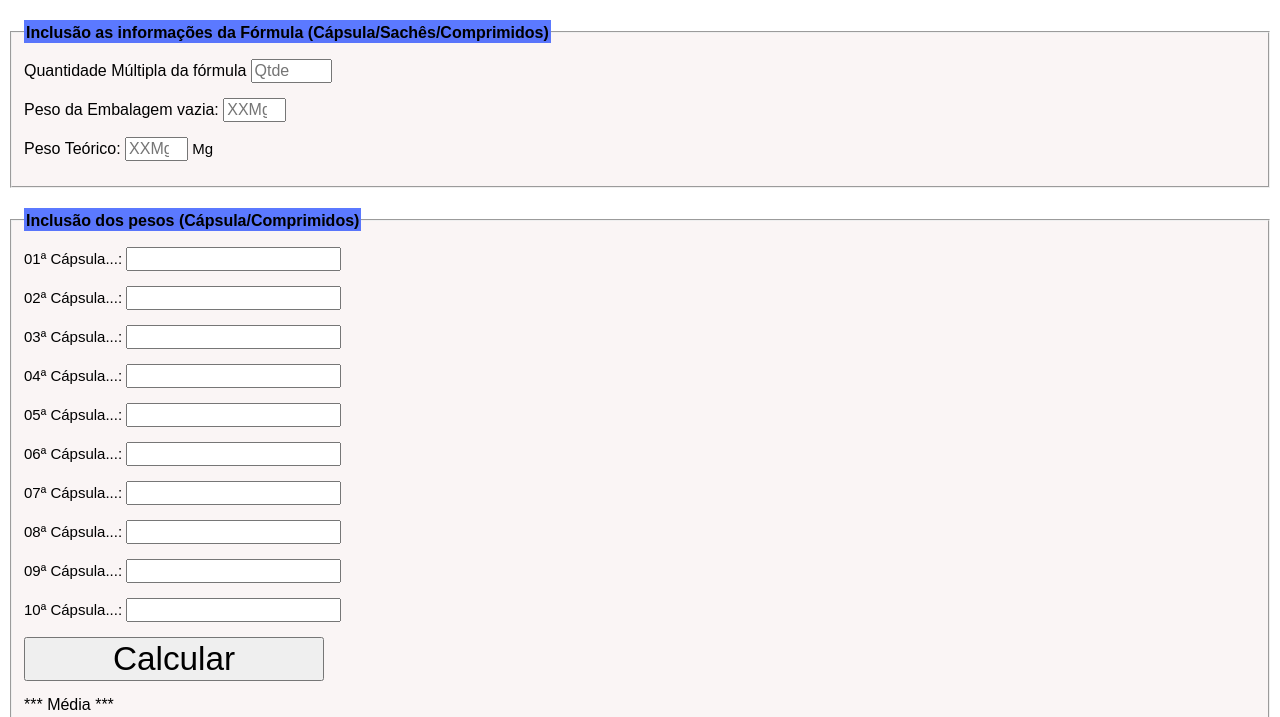
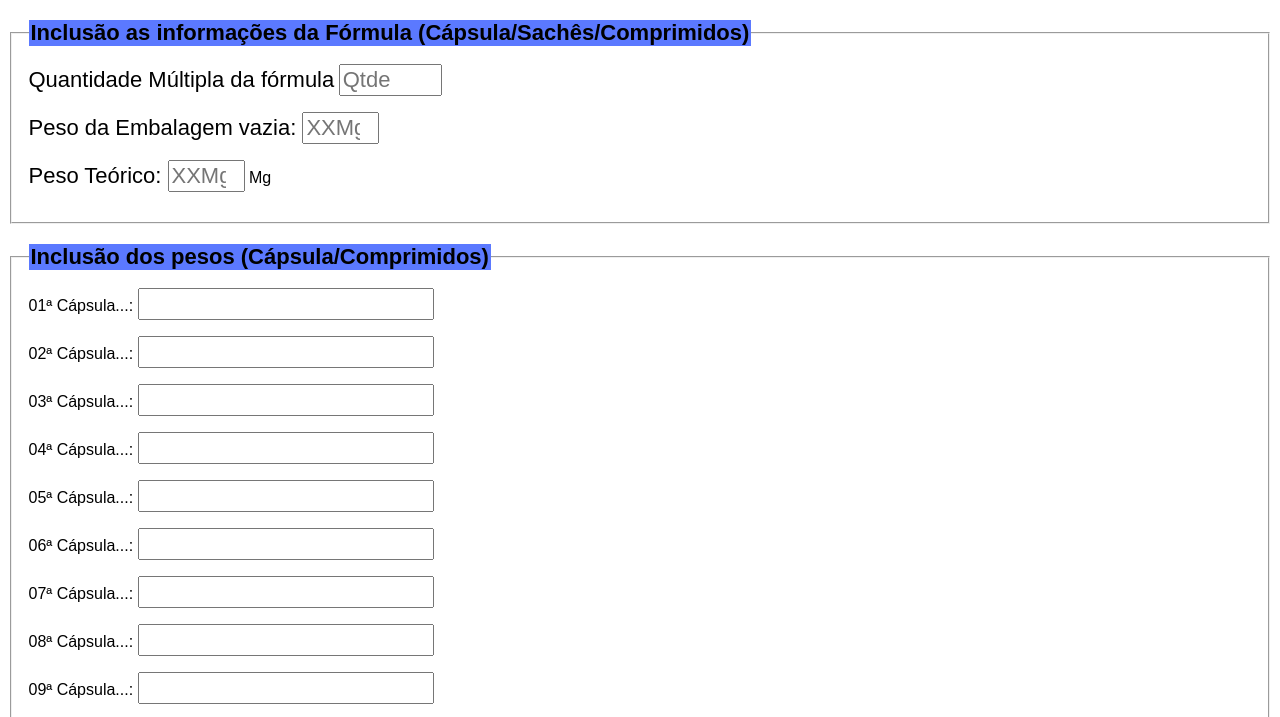
Before and after one commit to Nathynn/Ola-Mundo, a plain HTML site: page peso_medio_index.html in a window 1280 px wide. Shown: the part 63-780 px from the top of the page. Drawn offline with Linux system fonts and the light colour scheme.

Commit message:
Ver. 2.1
alteração da coloração da pagina.

```diff
--- a/Estilos/style.css
+++ b/Estilos/style.css
@@ -1,6 +1,6 @@
 *{
     font-family: Arial, Helvetica, sans-serif;
-    font-size: 16px;
+    font-size: 22px;
   }
 
   h1 {
@@ -25,7 +25,7 @@
   p{
     color: rgb(0, 0, 0);
     font-family: arial, sans-serif;
-    font-size: 15px;
+    font-size: 16px;
     text-align: justify;
     margin-top: 10px;
     }
@@ -41,7 +41,7 @@
 
   fieldset{
     margin-top: 20px;
-    background-color: rgb(250, 245, 245);
+    background-color: white;
     }
 
   div#Resultado {
@@ -63,6 +63,7 @@
   input#calc {
     font:normal 25pt arial;
     width: 300px;
+    background-color: rgba(0, 47, 255, 0.644);
     }
 
   div#Resultado4 {
```
